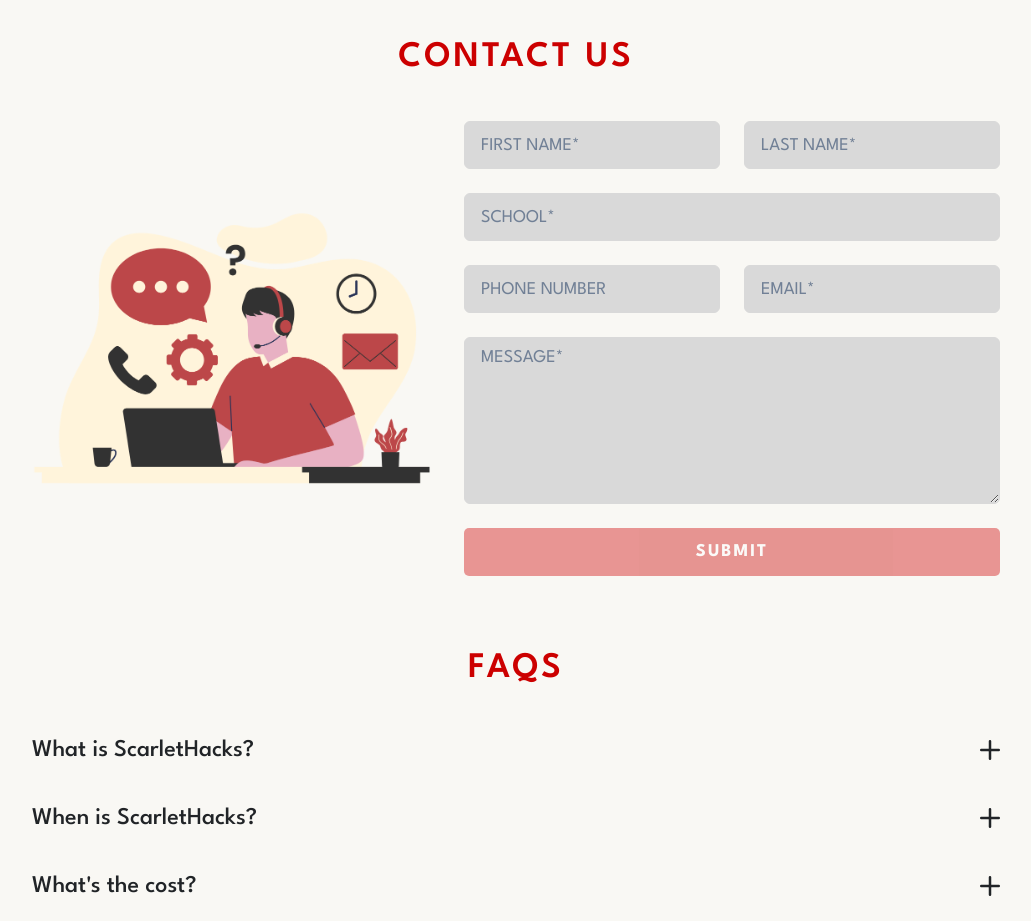
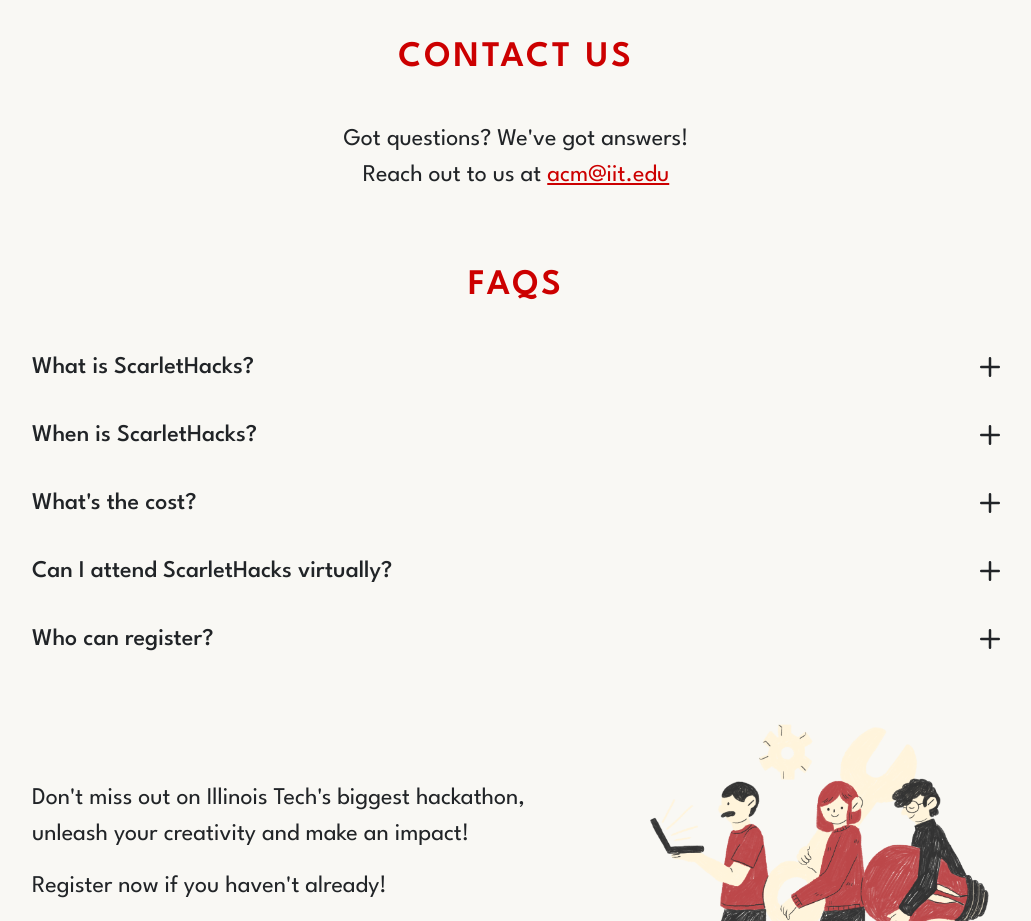
Before and after one commit to iitacm/ScarletHacks2025, a React (Vite) app: page / in a window 1280 px wide. Shown: the part 2520-3441 px from the top of the page, without its empty margins (124-1155 px from the left). Built offline with nearby package versions, Linux system fonts and the light colour scheme.

Commit message:
update contact-us section

```diff
--- a/src/pages/main/index.jsx
+++ b/src/pages/main/index.jsx
@@ -17,6 +17,7 @@
   AccordionPanel,
   Icon,
   FormErrorMessage,
+  Link,
 } from "@chakra-ui/react";
 import MinimalistLogo from "../../assets/ScarletHacks2025MinimalistLogo.png";
 import BGLogo from "../../assets/MinimalistLogoBG.png";
@@ -735,7 +736,7 @@
             Contact us
           </Text>
           <Container maxW="1000px" py={4}>
-            <Flex
+            {/* <Flex
               direction={{ base: "column", md: "row" }}
               gap={8}
               align="center"
@@ -867,7 +868,23 @@
                   </Button>
                 </form>
               </Box>
-            </Flex>
+            </Flex> */}
+            <Box textAlign={"center"}>
+              <Text as="span" fontSize="2xl" textAlign="center" margin={"auto"}>
+                Got questions? We've got answers! <br />
+                Reach out to us at{" "}
+              </Text>
+              <Link href="mailto:acm@iit.edu">
+                <Text
+                  as="span"
+                  color={"brand.primary"}
+                  fontSize="2xl"
+                  textDecoration={"underline"}
+                >
+                  acm@iit.edu
+                </Text>
+              </Link>
+            </Box>
           </Container>
         </Flex>
       </FadeInBottom>
```
